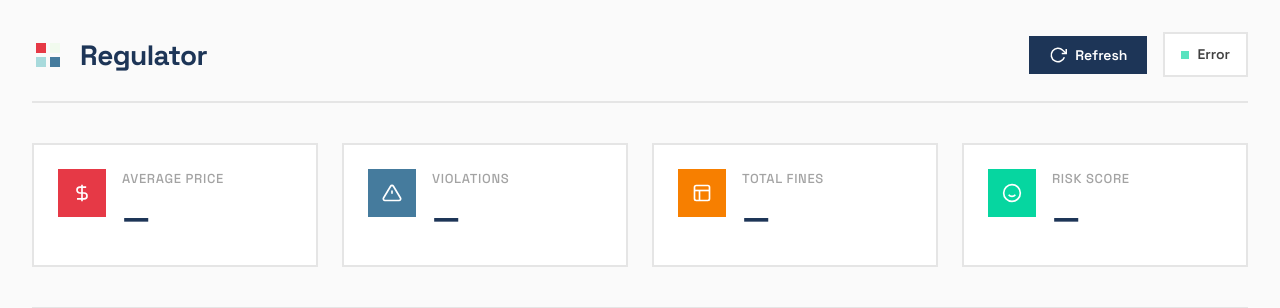
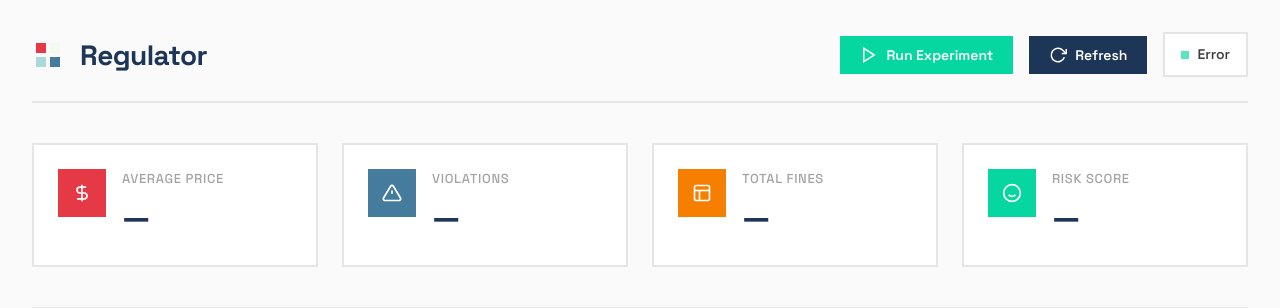
Before and after one commit to bangyen/regulator, a Flask app: page / in a window 1280 px wide. Shown: the top 308 px of the page. Run offline with Flask 3, Linux system fonts and the light colour scheme.

Commit message:
Add Run Experiment button and fix dashboard data loading
- Add 'Run Experiment' button to trigger background experiments
- Fix chart display issues (price/risk switching)
- Improve data parsing for actual log file structure
- Handle both risk_score field and calculated risk from fines
- Add proper error handling with detailed error messages
- Set PYTHONPATH for subprocess to fix module imports
- Auto-refresh dashboard when experiment completes
- Show running status with visual feedback (orange button)

```diff
--- a/dashboard/main.py
+++ b/dashboard/main.py
@@ -2,6 +2,9 @@
 
 import json
 import os
+import subprocess
+import sys
+import threading
 from datetime import datetime
 from pathlib import Path
 from typing import Any, Dict, List, Optional, Tuple, Union
@@ -10,6 +13,9 @@
 from flask import Flask, Response, jsonify, render_template
 
 app = Flask(__name__)
+
+# Track running experiments
+running_experiments = {"status": "idle", "progress": None, "error_message": None}
 
 
 def load_latest_experiment() -> Optional[Dict[str, Any]]:
@@ -38,18 +44,32 @@
         return {}
 
     prices = [s.get("market_price", 0) for s in steps if "market_price" in s]
-    violations = sum(1 for s in steps if s.get("regulator_flags", {}).get("flagged"))
+
+    violations = sum(
+        1
+        for s in steps
+        if s.get("regulator_flags", {}).get("parallel_violation", False)
+        or s.get("regulator_flags", {}).get("structural_break_violation", False)
+        or s.get("regulator_flags", {}).get("flagged", False)
+    )
+
     total_fines = sum(
         sum(s.get("regulator_flags", {}).get("fines_applied", []))
         for s in steps
         if "regulator_flags" in s
     )
 
-    risk_scores = [
-        s.get("regulator_flags", {}).get("risk_score", 0)
-        for s in steps
-        if s.get("regulator_flags", {}).get("risk_score") is not None
-    ]
+    # Calculate risk scores from fines or use existing risk_score
+    risk_scores = []
+    for s in steps:
+        if "regulator_flags" in s:
+            flags = s["regulator_flags"]
+            # Use risk_score if available, otherwise calculate from fines
+            if "risk_score" in flags and flags["risk_score"] is not None:
+                risk_scores.append(flags["risk_score"])
+            else:
+                fines = sum(flags.get("fines_applied", []))
+                risk_scores.append(min(fines / 150.0, 1.0))
 
     return {
         "total_steps": len(steps),
@@ -75,15 +95,27 @@
         step_num = step.get("step", 0)
         prices.append({"x": step_num, "y": step.get("market_price", 0)})
 
-        is_violation = step.get("regulator_flags", {}).get("flagged", False)
+        regulator_flags = step.get("regulator_flags", {})
+        is_violation = (
+            regulator_flags.get("parallel_violation", False)
+            or regulator_flags.get("structural_break_violation", False)
+            or regulator_flags.get("flagged", False)
+        )
         violations.append({"x": step_num, "y": 1 if is_violation else 0})
 
-        risk_score = step.get("regulator_flags", {}).get("risk_score")
-        if risk_score is not None:
-            risk_scores.append({"x": step_num, "y": risk_score})
+        # Calculate fines for this step
+        step_fines = sum(regulator_flags.get("fines_applied", []))
+        fines.append({"x": step_num, "y": step_fines})
 
-        step_fines = sum(step.get("regulator_flags", {}).get("fines_applied", []))
-        fines.append({"x": step_num, "y": step_fines})
+        # Use risk_score if available, otherwise calculate from fines
+        if (
+            "risk_score" in regulator_flags
+            and regulator_flags["risk_score"] is not None
+        ):
+            risk_score = regulator_flags["risk_score"]
+        else:
+            risk_score = min(step_fines / 150.0, 1.0) if step_fines > 0 else 0.0
+        risk_scores.append({"x": step_num, "y": risk_score})
 
     return {
         "prices": prices,
@@ -136,5 +168,75 @@
     return jsonify(experiments)
 
 
+def run_experiment_background(steps: int, firms: List[str]) -> None:
+    """Run experiment in background thread."""
+    global running_experiments
+    try:
+        running_experiments["status"] = "running"
+        running_experiments["progress"] = 0
+
+        project_root = Path(__file__).parent.parent
+
+        # Use sys.executable to get current Python interpreter
+        cmd = [
+            sys.executable,
+            "scripts/run_experiment.py",
+            "--steps",
+            str(steps),
+            "--firms",
+            ",".join(firms),
+        ]
+
+        # Set up environment with project root in PYTHONPATH
+        env = os.environ.copy()
+        env["PYTHONPATH"] = str(project_root)
+
+        result = subprocess.run(
+            cmd, cwd=project_root, env=env, check=True, capture_output=True, text=True
+        )
+
+        running_experiments["status"] = "completed"
+        running_experiments["progress"] = 100
+    except subprocess.CalledProcessError as e:
+        running_experiments["status"] = "error"
+        running_experiments["progress"] = None
+        running_experiments["error_message"] = f"Process failed: {e.stderr[:200]}"
+        print(f"Experiment error: {e.stderr}")
+    except Exception as e:
+        running_experiments["status"] = "error"
+        running_experiments["progress"] = None
+        running_experiments["error_message"] = str(e)
+        print(f"Experiment error: {e}")
+
+
+@app.route("/api/experiment/run", methods=["POST"])
+def run_experiment() -> Response:
+    """Start a new experiment in the background."""
+    global running_experiments
+
+    if running_experiments["status"] == "running":
+        return jsonify({"error": "Experiment already running"}), 400
+
+    # Reset state
+    running_experiments = {"status": "idle", "progress": None, "error_message": None}
+
+    # Default experiment parameters
+    steps = 50
+    firms = ["random", "tit_for_tat"]
+
+    # Start experiment in background thread
+    thread = threading.Thread(target=run_experiment_background, args=(steps, firms))
+    thread.daemon = True
+    thread.start()
+
+    return jsonify({"status": "started", "steps": steps, "firms": firms})
+
+
+@app.route("/api/experiment/status")
+def experiment_status() -> Response:
+    """Get status of running experiment."""
+    return jsonify(running_experiments)
+
+
 if __name__ == "__main__":
     app.run(debug=True, host="0.0.0.0", port=5000)
--- a/dashboard/static/css/style.css
+++ b/dashboard/static/css/style.css
@@ -67,7 +67,7 @@
     gap: 16px;
 }
 
-.btn-refresh {
+.btn-refresh, .btn-run {
     display: flex;
     align-items: center;
     gap: 8px;
@@ -82,12 +82,25 @@
     transition: background 0.2s;
 }
 
-.btn-refresh:hover {
+.btn-run {
+    background: var(--green);
+}
+
+.btn-refresh:hover, .btn-run:hover {
     background: var(--blue);
 }
 
-.btn-refresh:active {
+.btn-refresh:active, .btn-run:active {
     transform: translateY(1px);
+}
+
+.btn-refresh:disabled, .btn-run:disabled {
+    opacity: 0.5;
+    cursor: not-allowed;
+}
+
+.btn-run.running {
+    background: var(--orange);
 }
 
 .status-indicator {
--- a/dashboard/static/js/dashboard.js
+++ b/dashboard/static/js/dashboard.js
@@ -145,12 +145,12 @@
     }
 }
 
-const priceChart = new DashboardChart('price-chart', 'line');
-const riskChart = new DashboardChart('price-chart', 'line');
+const mainChart = new DashboardChart('price-chart', 'line');
 const violationsChart = new DashboardChart('violations-chart', 'bar');
 const finesChart = new DashboardChart('fines-chart', 'bar');
 
 let currentChart = 'price';
+let currentData = { prices: [], risk_scores: [] };
 
 function updateMetrics(metrics) {
     document.getElementById('avg-price').textContent = metrics.avg_price.toFixed(2);
@@ -160,8 +160,12 @@
 }
 
 function updateCharts(timeSeries) {
-    priceChart.setData(timeSeries.prices);
-    riskChart.setData(timeSeries.risk_scores);
+    currentData = timeSeries;
+    if (currentChart === 'price') {
+        mainChart.setData(timeSeries.prices);
+    } else {
+        mainChart.setData(timeSeries.risk_scores);
+    }
     violationsChart.setData(timeSeries.violations);
     finesChart.setData(timeSeries.fines);
 }
@@ -218,6 +222,68 @@
 
 document.getElementById('refresh-btn').addEventListener('click', fetchData);
 
+document.getElementById('run-btn').addEventListener('click', async () => {
+    const btn = document.getElementById('run-btn');
+    try {
+        btn.disabled = true;
+        btn.classList.add('running');
+        btn.innerHTML = `
+            <svg width="18" height="18" viewBox="0 0 24 24" fill="none" stroke="currentColor" stroke-width="2">
+                <circle cx="12" cy="12" r="10"></circle>
+            </svg>
+            Running...
+        `;
+
+        const response = await fetch('/api/experiment/run', { method: 'POST' });
+        if (!response.ok) {
+            throw new Error('Failed to start experiment');
+        }
+
+        // Poll for status
+        const statusInterval = setInterval(async () => {
+            const statusRes = await fetch('/api/experiment/status');
+            const status = await statusRes.json();
+
+            if (status.status === 'completed') {
+                clearInterval(statusInterval);
+                btn.disabled = false;
+                btn.classList.remove('running');
+                btn.innerHTML = `
+                    <svg width="18" height="18" viewBox="0 0 24 24" fill="none" stroke="currentColor" stroke-width="2">
+                        <polygon points="5 3 19 12 5 21 5 3"></polygon>
+                    </svg>
+                    Run Experiment
+                `;
+                fetchData(); // Refresh data
+            } else if (status.status === 'error') {
+                clearInterval(statusInterval);
+                btn.disabled = false;
+                btn.classList.remove('running');
+                btn.innerHTML = `
+                    <svg width="18" height="18" viewBox="0 0 24 24" fill="none" stroke="currentColor" stroke-width="2">
+                        <polygon points="5 3 19 12 5 21 5 3"></polygon>
+                    </svg>
+                    Run Experiment
+                `;
+                const errorMsg = status.error_message || 'Unknown error';
+                alert('Experiment failed: ' + errorMsg);
+            }
+        }, 2000);
+
+    } catch (error) {
+        console.error('Error running experiment:', error);
+        btn.disabled = false;
+        btn.classList.remove('running');
+        btn.innerHTML = `
+            <svg width="18" height="18" viewBox="0 0 24 24" fill="none" stroke="currentColor" stroke-width="2">
+                <polygon points="5 3 19 12 5 21 5 3"></polygon>
+            </svg>
+            Run Experiment
+        `;
+        alert('Failed to start experiment');
+    }
+});
+
 document.querySelectorAll('[data-chart]').forEach(btn => {
     btn.addEventListener('click', () => {
         document.querySelectorAll('[data-chart]').forEach(b => b.classList.remove('active'));
@@ -225,9 +291,9 @@
         currentChart = btn.dataset.chart;
 
         if (currentChart === 'price') {
-            priceChart.resizeCanvas();
+            mainChart.setData(currentData.prices);
         } else if (currentChart === 'risk') {
-            riskChart.resizeCanvas();
+            mainChart.setData(currentData.risk_scores);
         }
     });
 });
--- a/dashboard/templates/dashboard.html
+++ b/dashboard/templates/dashboard.html
@@ -22,6 +22,12 @@
                 <h1>Regulator</h1>
             </div>
             <div class="header-right">
+                <button class="btn-run" id="run-btn">
+                    <svg width="18" height="18" viewBox="0 0 24 24" fill="none" stroke="currentColor" stroke-width="2">
+                        <polygon points="5 3 19 12 5 21 5 3"></polygon>
+                    </svg>
+                    Run Experiment
+                </button>
                 <button class="btn-refresh" id="refresh-btn">
                     <svg width="18" height="18" viewBox="0 0 24 24" fill="none" stroke="currentColor" stroke-width="2">
                         <polyline points="23 4 23 10 17 10"></polyline>
```
